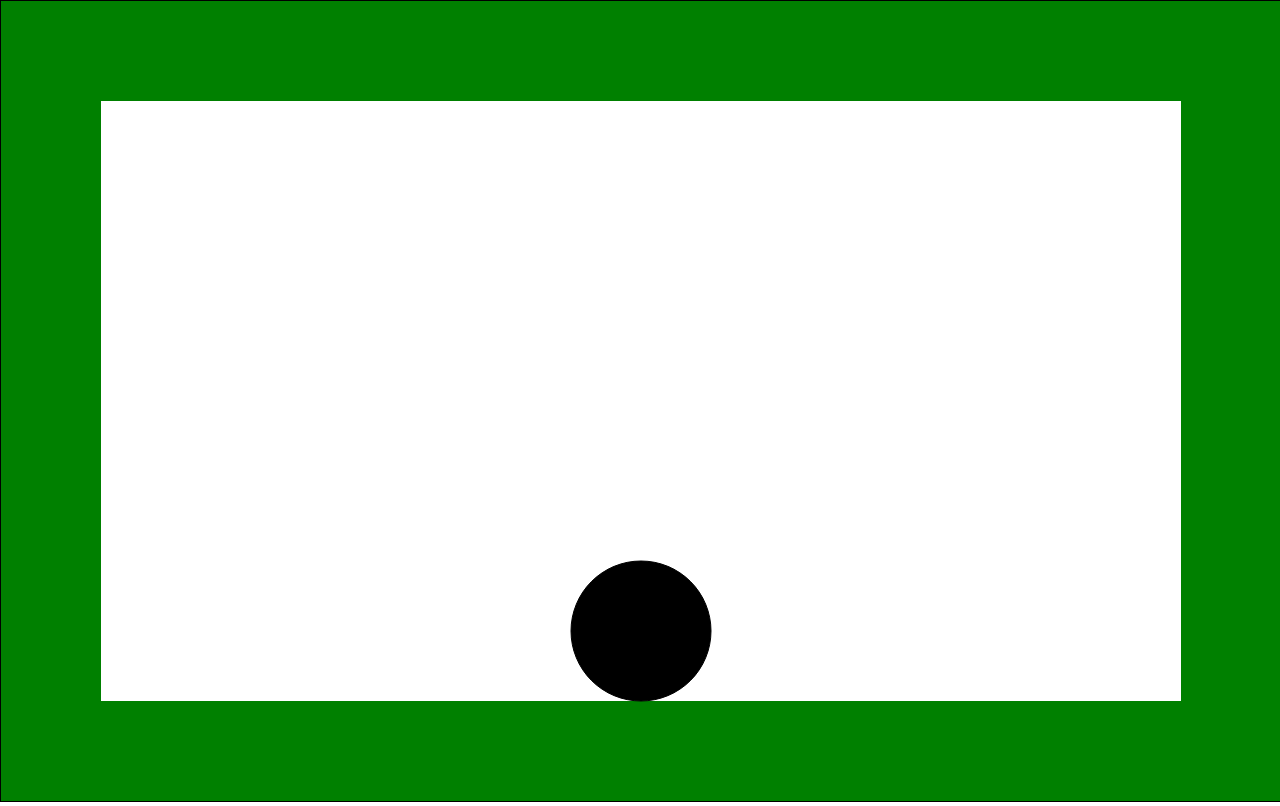
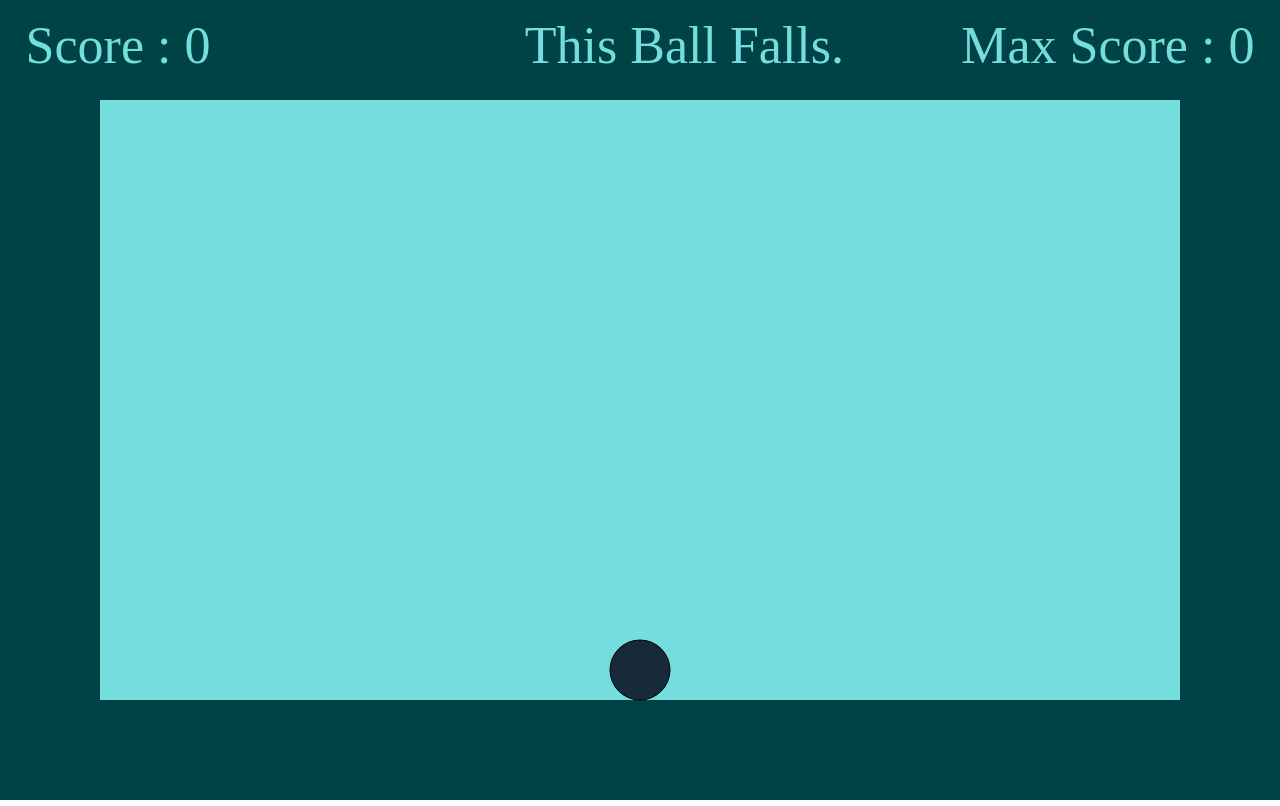
Before and after one commit to arpitmisraw/this-ball-falls, a plain HTML site: page index.html in a window 1280 px wide. Drawn offline with Linux system fonts and the light colour scheme.

Commit message:
Add scoring system and new color pallete

```diff
--- a/ballfall.css
+++ b/ballfall.css
@@ -3,7 +3,42 @@ body{
 }
 
 canvas{
-    border: 1px solid black;
+    position: absolute;
+    top: 0%;
+    left: 0%;
     height: 100%;
     width: 100%;
+    z-index: -1;
 }
+#score-bar{
+    position: absolute;
+}
+#score{
+    margin: auto 0;
+    font-size: 52px;
+    background-color: #004346;
+    color: #75DDDD;
+    /* text-align: left; */
+    position: absolute;
+    left: 2vw;
+    top: 2vh;
+}
+#name{
+    margin: auto 0;
+    font-size: 52px;
+    background-color: #004346;
+    color: #75DDDD;
+    /* text-align: center; */
+    position: absolute;
+    left: 41vw;
+    top: 2vh;
+}
+#max_score{
+    font-size: 52px;
+    background-color: #004346;
+    color: #75DDDD;
+    position: absolute;
+    right: 2vw;
+    top: 2vh;
+    /* text-align: right; */
+}
--- a/ballfall.js
+++ b/ballfall.js
@@ -1,15 +1,15 @@
 var canvas = document.querySelector("canvas");
+var score = document.querySelector("#score");
+var max = document.querySelector("#max_score");
 canvas.width = window.innerWidth;
 canvas.height = window.innerHeight;
 var c = canvas.getContext('2d');
 var g = 9.8, e = 0.7, dt = 0.16, x_inp, y_inp;
-
-
-
+sc = 0;
+maxScore = 0;
 c.translate(0, canvas.height);
 c.scale(-1, 1);
 c.rotate(-Math.PI);
-
 var ball =
 {
     x : canvas.width / 2,
@@ -20,16 +20,21 @@ var ball =
     vx : 0,
     vy : 0,
     theta : 0,
-    color : 'black',
-    radius : 70,
+    color : '#172A3A',
+    radius : 30,
     draw : function()
             {
+                c.beginPath();
+                c.rect(00, 00, canvas.width, canvas.height);
+                c.fillStyle = "#75DDDD";
+                c.fill();
+
                 c.beginPath();
                 c.arc(this.x, this.y , this.radius, 0, Math.PI* 2);
                 c.closePath();
                 c.fillStyle = this.color;
                 c.fill();
-                c.fillStyle = 'green';
+                c.fillStyle = '#004346';
                 c.fillRect(0, 0, 100, canvas.height);
                 c.fillRect(0, 0, canvas.width, 100);
                 c.fillRect(canvas.width - 100, 0, 100, canvas.height);
@@ -45,24 +50,35 @@ var ball =
                 this.vy -= g*dt;
                 this.y += this.vy * dt;
                 this.x += this.vx * dt;
+                // Bottom restriction
                 if (this.y - this.radius < 100)
                 {
                     this.y = this.radius + 100;
                     this.vy *= -e;
+                    if(sc > maxScore)
+                    {
+                        maxScore = sc;
+                        max.innerText = "Max Score : " + maxScore;
+                    }
+                    sc = 0;
+                    score.innerHTML = "Score : " + sc;
                 }
-
+                // Top restriction
                 if (this.y + this.radius > canvas.height - 100)
                 {
                     this.y = canvas.height - 100 - this.radius;
-                    this.vy *= -(e - 0.3);
+                    this.vy *= -e;
+                    // Bonus points for top hit
+                    sc += 5;
+                    score.innerHTML = "Score : " + sc;
                 }
-
+                // Right restriction
                 if(this.x + this.radius > canvas.width - 100)
                 {
                     this.x = canvas.width - 100 - this.radius;
                     this.vx *= -e;
                 }
-
+                // Left restriction
                 if(this.x - this.radius <= 100)
                 {
                     this.x = 100 + this.radius;
@@ -76,22 +92,17 @@ var ball =
                 {
                     if(this.vx * (this.x - x_inp) > 0)
                     {
+                        sc += 1;
+                        score.innerText = "Score : " + sc;
                         this.vx += (this.x - x_inp)/2;
                     }
                     else
                     {
+                        sc += 1;
+                        score.innerText = "Score : " + sc;
                         this.vx = (this.x - x_inp)/2;
                     }
-                    // if(this.vy * (this.y - y_inp) > 0)
-                    // {
-                    //     this.vy += (this.y - y_inp)*2;
-                    // }
-                    // else
-                    // {
-                    //     this.vy = (this.y - y_inp)*2;
-                    // }
                     this.vy = 50;
-                    // this.vy = (this.x - x_inp);
                 }
                 x_inp = 0;
                 y_inp = 0;
--- a/index.html
+++ b/index.html
@@ -8,6 +8,7 @@
     <link rel="stylesheet" type="text/css" href="ballfall.css">
 </head>
 <body>
+    <span id="score">Score : 0</span>  <span id="name">This Ball Falls.</span> <span id="max_score">Max Score : 0</span>
     <canvas></canvas>
     <script src="ballfall.js"></script>
 </body>
```
